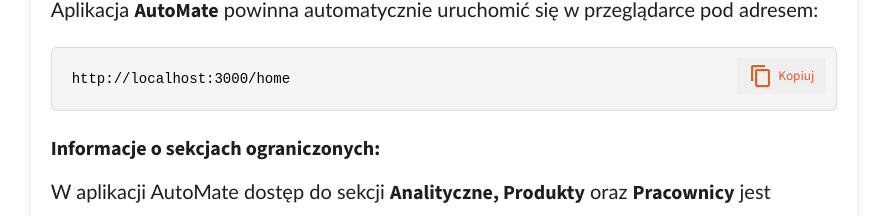
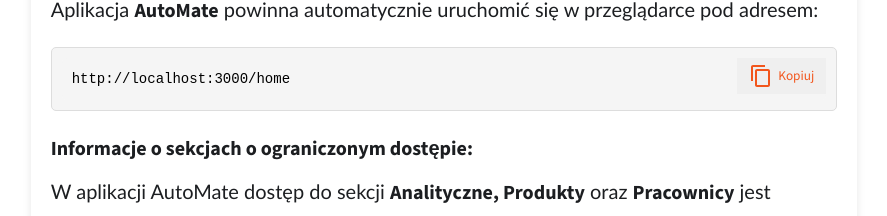
Before and after one commit to sol4ever/automate-for-qa, a React (Create React App) app: page /docs in a window 1280 px wide. Shown: the part 4438-4654 px from the top of the page, without its empty margins (196-1083 px from the left). Built offline with nearby package versions, Linux system fonts and the light colour scheme; no server answers; sample sign-in values are in the browser's storage.

Commit message:
updated documentation

```diff
--- a/src/pages/docs/SetupAutoMate.jsx
+++ b/src/pages/docs/SetupAutoMate.jsx
@@ -43,7 +43,7 @@
             <p>Aplikacja <b>AutoMate</b> powinna automatycznie uruchomić się w przeglądarce pod adresem:</p>
             <CodeBlock code={`http://localhost:3000/home`} />
 
-            <p><b>Informacje o sekcjach ograniczonych:</b></p>
+            <p><b>Informacje o sekcjach o ograniczonym dostępie:</b></p>
             <p>
                 W aplikacji AutoMate dostęp do sekcji <b>Analityczne, Produkty</b> oraz <b>Pracownicy</b> jest ograniczony i wymaga logowania.
                 Aby uzyskać dostęp, należy podać nazwę użytkownika oraz hasło:
```
Also changed, not shown: 8 other files (tests, documents, lock files or other folders).
